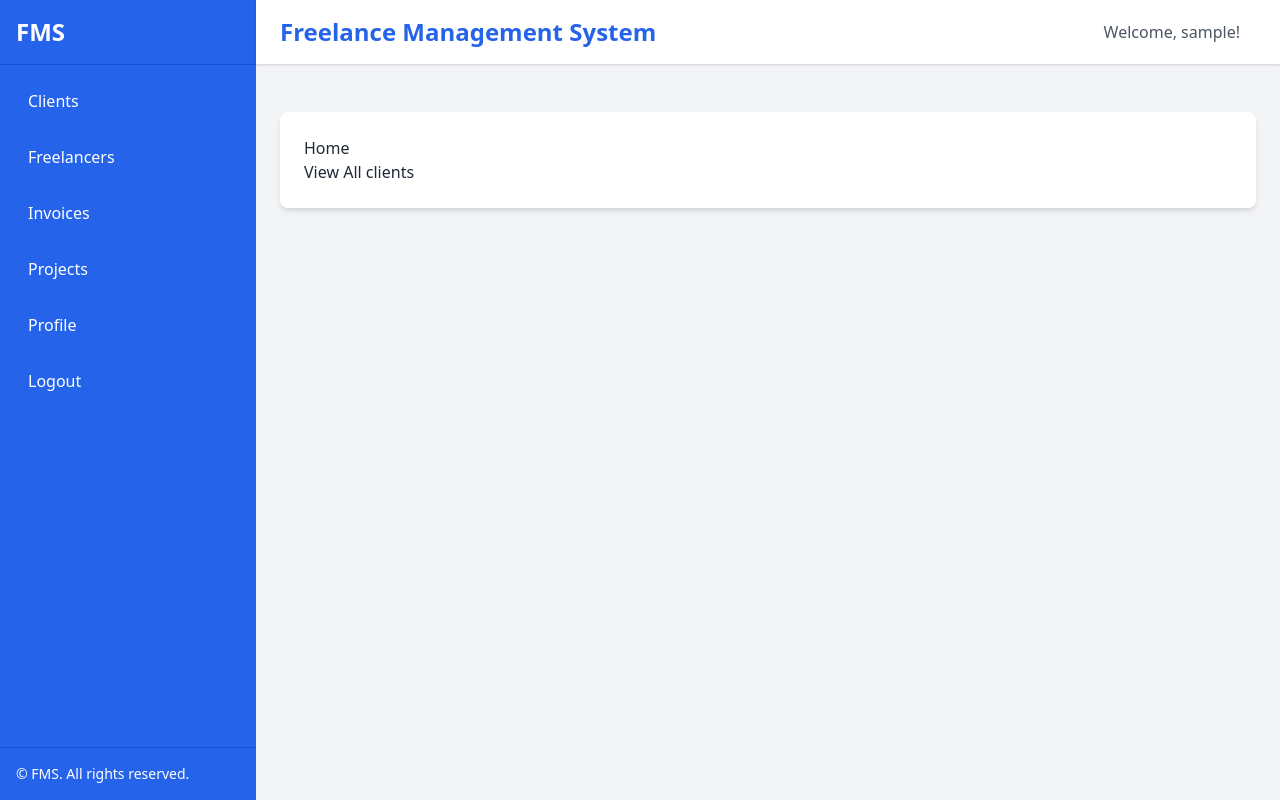
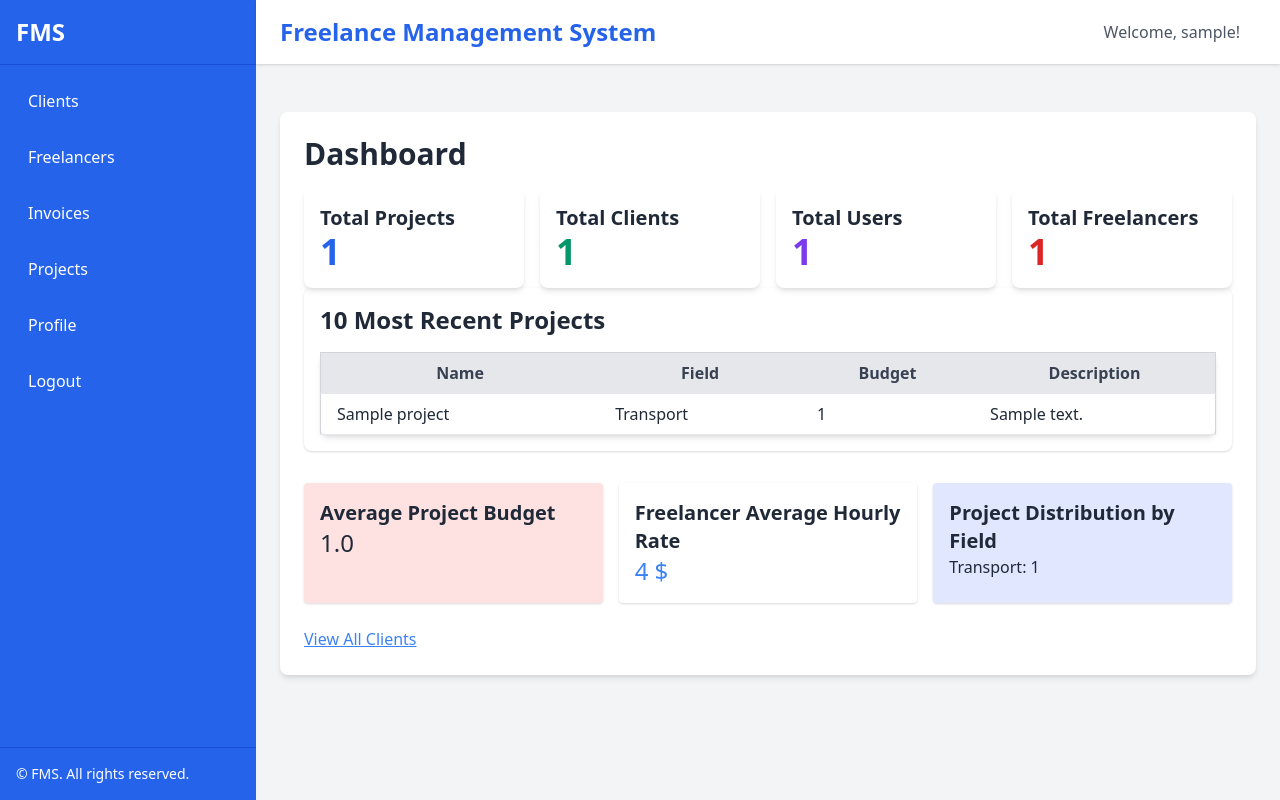
Before and after one commit to BertinKimberly/fms, a Django app: page / in a window 1280 px wide. Run offline with Django 5.2, Linux system fonts and the light colour scheme; a user stored in the database is signed in; tables that the repository leaves empty hold one stand-in row (values such as "Sample post").

Commit message:
add analytics

```diff
--- a/fms/settings.py
+++ b/fms/settings.py
@@ -136,3 +136,7 @@ STATIC_URL = 'static/'
 # https://docs.djangoproject.com/en/5.1/ref/settings/#default-auto-field
 
 DEFAULT_AUTO_FIELD = 'django.db.models.BigAutoField'
+
+
+MEDIA_URL = '/media/'
+MEDIA_ROOT = os.path.join(BASE_DIR, 'media')
--- a/fms/urls.py
+++ b/fms/urls.py
@@ -17,7 +17,8 @@ Including another URLconf
 from django.contrib import admin
 from django.urls import include, path
 from . import views
-
+from django.conf import settings
+from django.conf.urls.static import static
 
 
 
@@ -30,3 +31,7 @@ urlpatterns = [
     path('projects/', include('projects.urls')),
     path('users/', include(('users.urls', 'users'), namespace="users")),
 ]
+
+
+if settings.DEBUG:
+    urlpatterns += static(settings.MEDIA_URL, document_root=settings.MEDIA_ROOT)
--- a/fms/views.py
+++ b/fms/views.py
@@ -1,4 +1,32 @@
 from django.shortcuts import render
+from clients.models import Client
+from freelancers.models import Freelancer
+from projects.models import Project
+from users.models import CustomUser
+from django.db.models import Avg, Count
+from django.contrib.auth.decorators import login_required
 
+
+@login_required(login_url="/users/login")
 def homepage(request):
-    return render(request, 'home.html')
+     total_projects = Project.objects.count()
+     total_clients = Client.objects.count()
+     total_users = CustomUser.objects.count()
+     total_freelancers = Freelancer.objects.count()
+
+     recent_projects = Project.objects.order_by('-id')[:10]
+     avg_project_budget = Project.objects.aggregate(Avg('budget'))['budget__avg']
+     avg_freelancer_rate = Freelancer.objects.aggregate(Avg('hourly_rate'))['hourly_rate__avg']
+     project_field_distribution = Project.objects.values('field').annotate(count=Count('field')).order_by('-count')
+
+     context = {
+        'total_projects': total_projects,
+        'total_clients': total_clients,
+        'total_users': total_users,
+        'total_freelancers': total_freelancers,
+        'recent_projects': recent_projects,
+        'avg_project_budget': avg_project_budget,
+        'avg_freelancer_rate': avg_freelancer_rate,
+        'project_field_distribution': {entry['field']: entry['count'] for entry in project_field_distribution},
+     }
+     return render(request, 'home.html', context)
--- a/templates/home.html
+++ b/templates/home.html
@@ -1,6 +1,97 @@
-{% extends 'base.html' %} {% block title %} Home {% endblock %}
- {% block content %}
-<h1>Home</h1>
-<p><a href="/clients/">View All clients</a></p>
+{% extends 'base.html' %}
+{% block title %}Home{% endblock %}
 
-{%endblock%}
+{% block content%}
+<h1 class="text-3xl font-bold mb-4">Dashboard</h1>
+
+<div class="grid grid-cols-1 md:grid-cols-2 lg:grid-cols-4 gap-4">
+   <!-- Card for Total Projects -->
+   <div class="bg-white shadow-md rounded-lg p-4">
+      <h2 class="text-xl font-semibold">Total Projects</h2>
+      <p class="text-4xl font-bold text-blue-600">{{ total_projects }}</p>
+   </div>
+
+   <!-- Card for Total Clients -->
+   <div class="bg-white shadow-md rounded-lg p-4">
+      <h2 class="text-xl font-semibold">Total Clients</h2>
+      <p class="text-4xl font-bold text-green-600">{{ total_clients }}</p>
+   </div>
+
+   <!-- Card for Total Users -->
+   <div class="bg-white shadow-md rounded-lg p-4">
+      <h2 class="text-xl font-semibold">Total Users</h2>
+      <p class="text-4xl font-bold text-purple-600">{{ total_users }}</p>
+   </div>
+
+   <!-- Card for Total Freelancers -->
+   <div class="bg-white shadow-md rounded-lg p-4">
+      <h2 class="text-xl font-semibold">Total Freelancers</h2>
+      <p class="text-4xl font-bold text-red-600">{{ total_freelancers }}</p>
+   </div>
+</div>
+
+<div class="bg-white shadow rounded-lg p-4 mb-8">
+   <h2 class="text-2xl font-semibold mb-4">10 Most Recent Projects</h2>
+   <table
+      class="min-w-full bg-white border border-gray-300 rounded-lg shadow-md"
+   >
+      <thead>
+         <tr class="bg-gray-200 text-gray-700">
+            <th class="py-2 px-4 border-b">Name</th>
+            <th class="py-2 px-4 border-b">Field</th>
+            <th class="py-2 px-4 border-b">Budget</th>
+            <th class="py-2 px-4 border-b">Description</th>
+         </tr>
+      </thead>
+      <tbody>
+         {% for project in recent_projects %}
+         <tr class="hover:bg-gray-100">
+            <td class="py-2 px-4 border-b">{{ project.name }}</td>
+            <td class="py-2 px-4 border-b">{{ project.field }}</td>
+            <td class="py-2 px-4 border-b">{{ project.budget }}</td>
+            <td class="py-2 px-4 border-b">
+               {{ project.description|truncatewords:10 }}
+            </td>
+         </tr>
+         {% empty %}
+         <tr>
+            <td
+               colspan="4"
+               class="text-center py-4"
+            >
+               No recent projects available.
+            </td>
+         </tr>
+         {% endfor %}
+      </tbody>
+   </table>
+</div>
+
+<div class="grid grid-cols-1 md:grid-cols-3 gap-4">
+   <div class="bg-red-100 p-4 rounded shadow">
+      <h2 class="text-xl font-bold">Average Project Budget</h2>
+      <p class="text-2xl">{{ avg_project_budget }}</p>
+   </div>
+   <div class="bg-teal-100 p-4 rounded shadow">
+      <h2 class="text-xl font-bold">Freelancer Average Hourly Rate</h2>
+      <p class="text-2xl text-blue-500">{{ avg_freelancer_rate }} $</p>
+   </div>
+   <div class="bg-indigo-100 p-4 rounded shadow">
+      <h2 class="text-xl font-bold">Project Distribution by Field</h2>
+      <ul>
+         {% for field, count in project_field_distribution.items %}
+         <li>{{ field }}: {{ count }}</li>
+         {% endfor %}
+      </ul>
+   </div>
+</div>
+
+<p class="mt-6">
+   <a
+      href="/clients/"
+      class="text-blue-500 underline"
+      >View All Clients</a
+   >
+</p>
+
+{% endblock %}
--- a/users/forms.py
+++ b/users/forms.py
@@ -13,3 +13,9 @@ class CustomAuthenticationForm(AuthenticationForm):
     class Meta:
         model = CustomUser
         fields = ['username', 'password']
+
+
+class ProfilePictureForm(forms.ModelForm):
+    class Meta:
+        model = CustomUser
+        fields = ['profile_picture']
--- a/users/models.py
+++ b/users/models.py
@@ -7,6 +7,7 @@ class CustomUser(AbstractUser):
         ('User', 'User'),
     )
     role = models.CharField(max_length=10, choices=ROLE_CHOICES, default='User')
+    profile_picture = models.ImageField(upload_to='profile_pics/', blank=True, null=True)
     groups = models.ManyToManyField(
         Group,
         related_name='custom_user_set',
--- a/users/urls.py
+++ b/users/urls.py
@@ -6,4 +6,5 @@ urlpatterns = [
     path('login/', views.user_login, name="login"),
     path('logout/', views.user_logout, name="logout"),
     path('profile/',views.user_profile,name="profile"),
+    path('profile/picture/', views.profile_pic, name="profile_pic"),
 ]
```
Also changed, not shown: users/templates/users/profile.html (+33 -4 lines), users/views.py (+18 -1 lines), users/migrations/0004_customuser_profile_picture.py (added).
